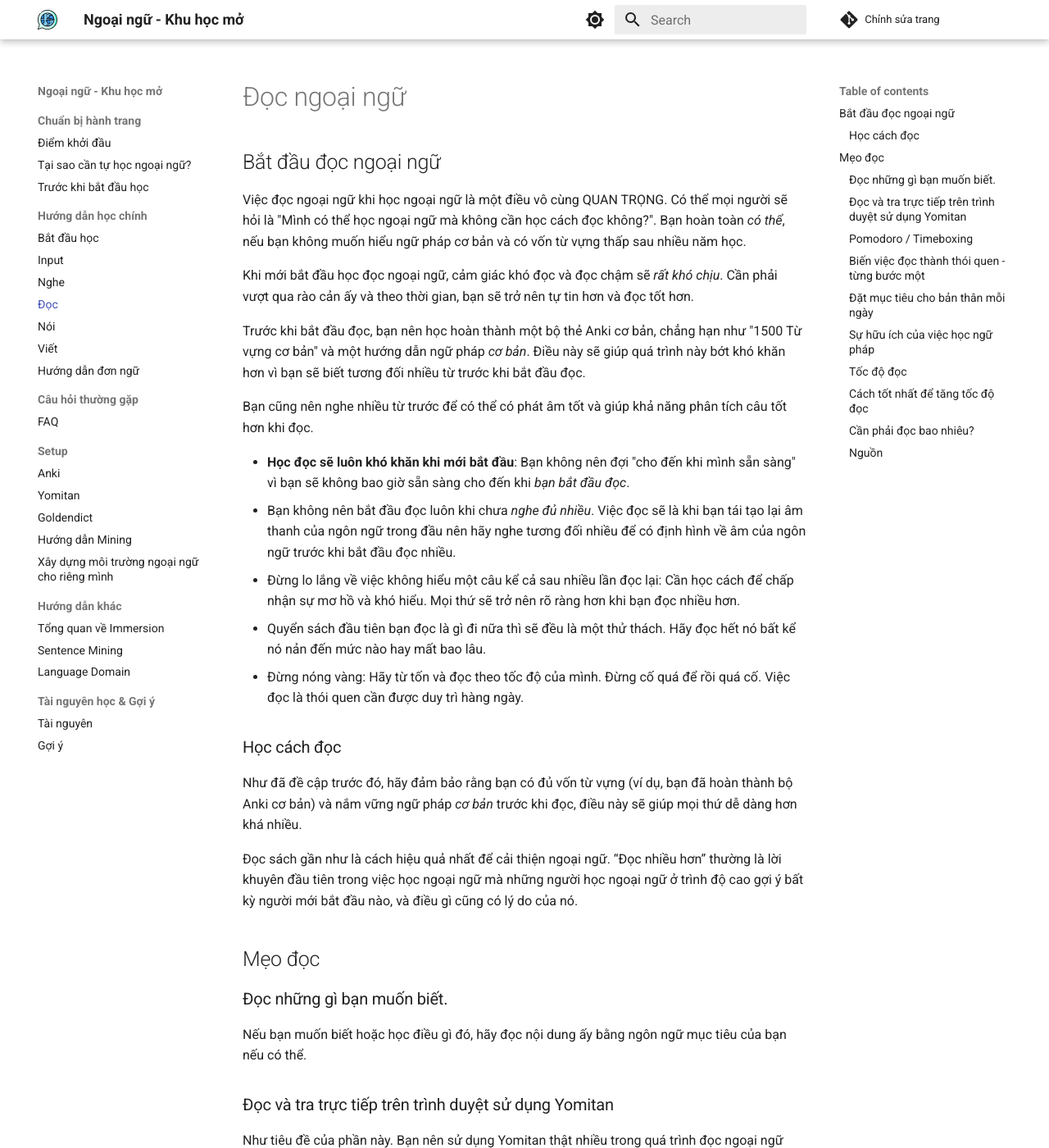
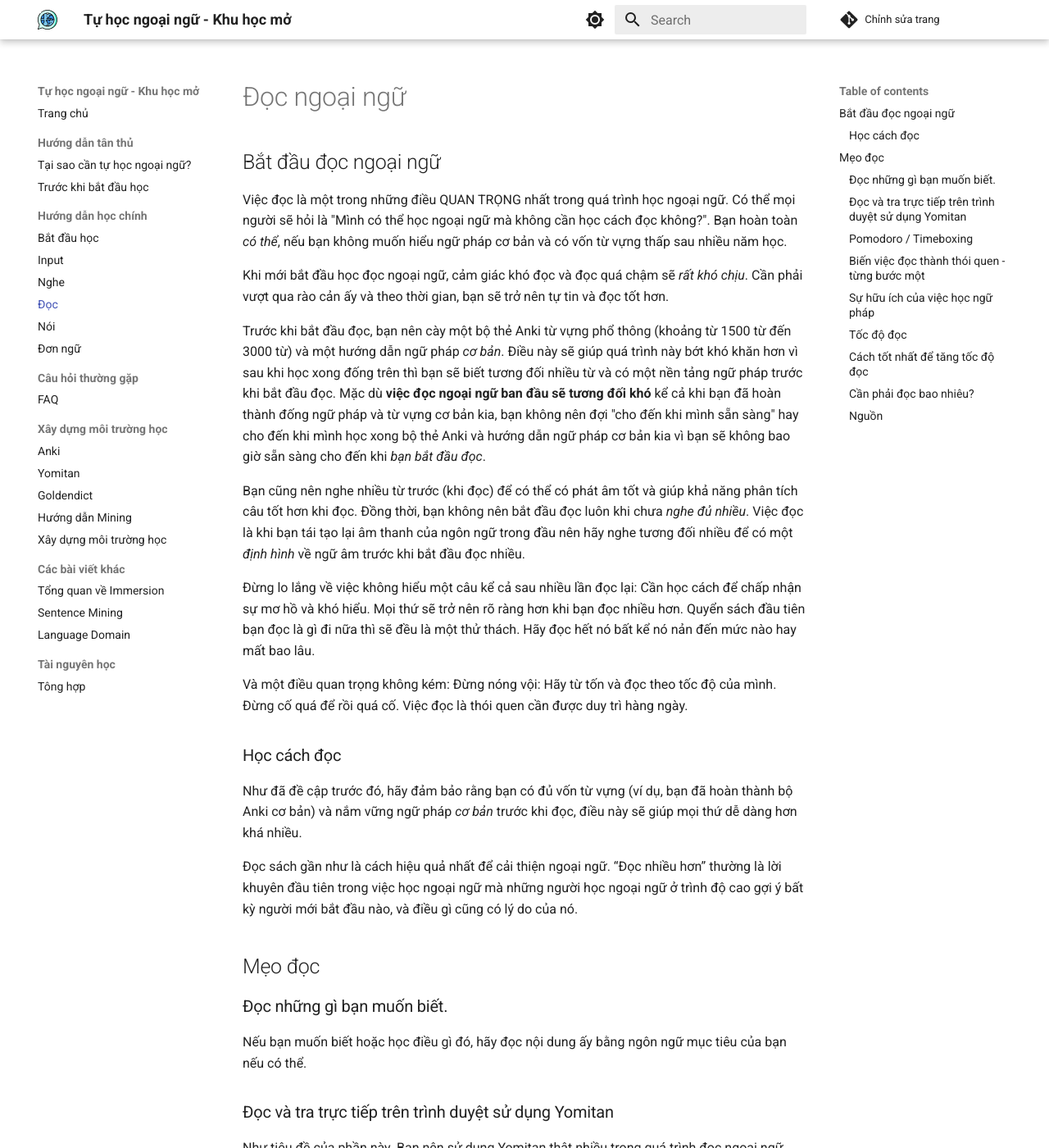
Before and after one commit to daihocmo/ngoai-ngu, an MkDocs documentation site: the page built from docs/doc.md, in a window 1280 px wide and 1400 px high. Shown: the whole window at 82% size. Built offline with MkDocs 1.6.1 and Material for MkDocs 9.7.7, drawn with Linux system fonts in a browser that asks for light colours; comment, search, counter and statistics services are not loaded; some of the changed text lies outside the part shown.

Commit message:
Update doi chut

```diff
--- a/docs/doc.md
+++ b/docs/doc.md
@@ -2,19 +2,17 @@
 
 ## Bắt đầu đọc ngoại ngữ
 
-Việc đọc ngoại ngữ khi học ngoại ngữ là một điều vô cùng QUAN TRỌNG. Có thể mọi người sẽ hỏi là "Mình có thể học ngoại ngữ mà không cần học cách đọc không?". Bạn hoàn toàn *có thể*, nếu bạn không muốn hiểu ngữ pháp cơ bản và có vốn từ vựng thấp sau nhiều năm học.
+Việc đọc là một trong những điều QUAN TRỌNG nhất trong quá trình học ngoại ngữ. Có thể mọi người sẽ hỏi là "Mình có thể học ngoại ngữ mà không cần học cách đọc không?". Bạn hoàn toàn *có thể*, nếu bạn không muốn hiểu ngữ pháp cơ bản và có vốn từ vựng thấp sau nhiều năm học.
 
-Khi mới bắt đầu học đọc ngoại ngữ, cảm giác khó đọc và đọc chậm sẽ *rất khó chịu*. Cần phải vượt qua rào cản ấy và theo thời gian, bạn sẽ trở nên tự tin hơn và đọc tốt hơn.
+Khi mới bắt đầu học đọc ngoại ngữ, cảm giác khó đọc và đọc quá chậm sẽ *rất khó chịu*. Cần phải vượt qua rào cản ấy và theo thời gian, bạn sẽ trở nên tự tin và đọc tốt hơn.
 
-Trước khi bắt đầu đọc, bạn nên học hoàn thành một bộ thẻ Anki cơ bản, chẳng hạn như "1500 Từ vựng cơ bản" và một hướng dẫn ngữ pháp *cơ bản*. Điều này sẽ giúp quá trình này bớt khó khăn hơn vì bạn sẽ biết tương đối nhiều từ trước khi bắt đầu đọc.
+Trước khi bắt đầu đọc, bạn nên cày một bộ thẻ Anki từ vựng phổ thông (khoảng từ 1500 từ đến 3000 từ) và một hướng dẫn ngữ pháp *cơ bản*. Điều này sẽ giúp quá trình này bớt khó khăn hơn vì sau khi học xong đống trên thì bạn sẽ biết tương đối nhiều từ và có một nền tảng ngữ pháp trước khi bắt đầu đọc. Mặc dù **việc đọc ngoại ngữ ban đầu sẽ tương đối khó** kể cả khi bạn đã hoàn thành đống ngữ pháp và từ vựng cơ bản kia, bạn không nên đợi "cho đến khi mình sẵn sàng" hay cho đến khi mình học xong bộ thẻ Anki và hướng dẫn ngữ pháp cơ bản kia vì bạn sẽ không bao giờ sẵn sàng cho đến khi *bạn bắt đầu đọc*.
 
-Bạn cũng nên nghe nhiều từ trước để có thể có phát âm tốt và giúp khả năng phân tích câu tốt hơn khi đọc.
+Bạn cũng nên nghe nhiều từ trước (khi đọc) để có thể có phát âm tốt và giúp khả năng phân tích câu tốt hơn khi đọc. Đồng thời, bạn không nên bắt đầu đọc luôn khi chưa *nghe đủ nhiều*. Việc đọc là khi bạn tái tạo lại âm thanh của ngôn ngữ trong đầu nên hãy nghe tương đối nhiều để có một _định hình_ về ngữ âm trước khi bắt đầu đọc nhiều.
 
-- **Học đọc sẽ luôn khó khăn khi mới bắt đầu**: Bạn không nên đợi "cho đến khi mình sẵn sàng" vì bạn sẽ không bao giờ sẵn sàng cho đến khi *bạn bắt đầu đọc*.
-- Bạn không nên bắt đầu đọc luôn khi chưa *nghe đủ nhiều*. Việc đọc sẽ là khi bạn tái tạo lại âm thanh của ngôn ngữ trong đầu nên hãy nghe tương đối nhiều để có định hình về âm của ngôn ngữ trước khi bắt đầu đọc nhiều.
-- Đừng lo lắng về việc không hiểu một câu kể cả sau nhiều lần đọc lại: Cần học cách để chấp nhận sự mơ hồ và khó hiểu. Mọi thứ sẽ trở nên rõ ràng hơn khi bạn đọc nhiều hơn.
-- Quyển sách đầu tiên bạn đọc là gì đi nữa thì sẽ đều là một thử thách. Hãy đọc hết nó bất kể nó nản đến mức nào hay mất bao lâu.
-- Đừng nóng vàng: Hãy từ tốn và đọc theo tốc độ của mình. Đừng cố quá để rồi quá cố. Việc đọc là thói quen cần được duy trì hàng ngày.
+Đừng lo lắng về việc không hiểu một câu kể cả sau nhiều lần đọc lại: Cần học cách để chấp nhận sự mơ hồ và khó hiểu. Mọi thứ sẽ trở nên rõ ràng hơn khi bạn đọc nhiều hơn. Quyển sách đầu tiên bạn đọc là gì đi nữa thì sẽ đều là một thử thách. Hãy đọc hết nó bất kể nó nản đến mức nào hay mất bao lâu.
+
+Và một điều quan trọng không kém: Đừng nóng vội: Hãy từ tốn và đọc theo tốc độ của mình. Đừng cố quá để rồi quá cố. Việc đọc là thói quen cần được duy trì hàng ngày.
 
 ### Học cách đọc
 
@@ -37,21 +35,15 @@
 
 Nghe thì có vẻ không nhiều nhưng đây lại là một phương pháp rất hữu ích.
 
-Mình thường uống nước, đứng dậy hoặc đi lại trong giờ giải lao; nó giúp bạn tỉnh táo khi tiếp tục đọc. Cài đặt mặc định là 25 phút tập trung, nghỉ ngắn trong 5 phút và nghỉ dài trong 15 phút. Có lẽ 25 phút là quá nhiều nên có lẽ nên chọn **20 phút**.
+Mình thường uống nước, đứng dậy hoặc đi lại trong giờ giải lao; nó giúp bạn tỉnh táo khi tiếp tục đọc. Cài đặt mặc định là 25 phút tập trung, nghỉ ngắn trong 5 phút và nghỉ dài trong 15 phút.
 
 ### Biến việc đọc thành thói quen - từng bước một
 
 Bạn cần biến việc đọc thành thói quen; đọc với số lượng mà bạn có thể thực hiện được mỗi ngày. Và theo thời gian, khi bạn làm điều này hàng ngày, nó sẽ trở thành thói quen, và bạn có thể cảm thấy muốn đọc mà không cần nghĩ rằng “đã đến lúc cải thiện ngoại ngữ của mình”, bởi vì việc đọc hàng ngày sẽ trở thành một việc bình thường đối với bạn.
 
-### Đặt mục tiêu cho bản thân mỗi ngày
-
-Đặt cho mình một mục tiêu mà bạn có thể đạt được hàng ngày là một cách tuyệt vời để duy trì động lực đọc sách mỗi ngày. Cố gắng tìm cho mình một mục tiêu cụ thể.
-
-Hãy đọc trong khoảng thời gian mà bạn sẵn sàng đọc trong ngày, sau đó thử xem bạn đã đọc được bao nhiêu số trang. Sau đó lấy số lượng trang đấy và tăng nó lên một chút (làm tròn nó lên, chắc vậy) và lấy đó làm mục tiêu đọc hàng ngày.
-
 ### Sự hữu ích của việc học ngữ pháp
 
-Việc học ngữ pháp thực sự cần thiết nếu bạn muốn đọc tốt. Nếu bạn chưa học ngữ pháp nhiều thì bạn nên học, học những thứ như "các phần ngữ pháp phổ biến" hay "các cấu trúc ngữ pháp cơ bản" chẳng hạn. Nhưng không phải là “học ngữ pháp trước khi đọc” mà là, “học ngữ pháp để cải thiện khả năng đọc của bạn, điều mà bạn nên làm ngay bây giờ”.
+Việc học ngữ pháp là bắt buộc nếu bạn muốn đọc tốt. Nếu bạn chưa học ngữ pháp nhiều thì bạn nên học, kiểu như "các cấu trúc ngữ pháp phổ biến" hay "các cấu trúc ngữ pháp cơ bản" chẳng hạn. Nhưng không phải là “học ngữ pháp trước khi đọc” mà là, “học ngữ pháp để cải thiện khả năng đọc của bạn, điều mà bạn nên làm ngay bây giờ”.
 
 Đừng quan tâm liệu ngữ pháp trong sách có phải là “ngữ pháp thực sự” hay không. Chúng rất hữu ích vì chúng là những cụm từ và cấu trúc mà không thực sự có ý nghĩa rõ ràng khi đứng một mình, và bạn có thể sẽ bỏ qua chúng khi thực hiện Immersion. Việc học ngữ pháp như trên hoàn toàn là một lựa chọn ĐÚNG.
 
--- a/mkdocs.yml
+++ b/mkdocs.yml
@@ -1,12 +1,12 @@
-site_name: Ngoại ngữ - Khu học mở
-site_description: Phương pháp học (chắc là) mọi ngoại ngữ thông qua Immersion và Comprehensible Input, completely free.
+site_name: Tự học ngoại ngữ - Khu học mở
+site_description: Phương pháp tự học (chắc là) mọi ngoại ngữ thông qua Immersion và Comprehensible Input, completely free.
 site_author: duykhanh471
 repo_name: Chỉnh sửa trang
 repo_url: https://github.com/daihocmo/ngoai-ngu
 
 nav:
-  - 'Chuẩn bị hành trang':
-      - 'Điểm khởi đầu': 'index.md'
+  - 'Trang chủ': 'index.md'
+  - 'Hướng dẫn tân thủ':
       - 'Tại sao cần tự học ngoại ngữ?': 'phai-tu-hoc.md'
       - 'Trước khi bắt đầu học': 'truoc-khi-bat-dau.md'
   - 'Hướng dẫn học chính':
@@ -15,23 +15,21 @@
       - 'Nghe': nghe.md
       - 'Đọc': doc.md
       - 'Nói': noi.md
-      - 'Viết': viet.md
-      - 'Hướng dẫn đơn ngữ': 'huong-dan-don-ngu.md'
+      - 'Đơn ngữ': 'huong-dan-don-ngu.md'
   - 'Câu hỏi thường gặp':
     - 'FAQ': faq.md
-  - 'Setup':
+  - 'Xây dựng môi trường học':
       - 'Anki': 'anki.md'
       - 'Yomitan': 'yomitan.md'
       - 'Goldendict': 'goldendict.md'
       - 'Hướng dẫn Mining': 'mining.md'
-      - 'Xây dựng môi trường ngoại ngữ cho riêng mình': setup.md
-  - 'Hướng dẫn khác':
+      - 'Xây dựng môi trường học': setup.md
+  - 'Các bài viết khác':
       - 'Tổng quan về Immersion': overview.md
       - 'Sentence Mining': sentence-mining.md
       - 'Language Domain': language-domain.md
-  - 'Tài nguyên học & Gợi ý':
-      - 'Tài nguyên': 'resources.md'
-      - 'Gợi ý': 'goi-y.md'
+  - 'Tài nguyên học':
+      - 'Tông hợp': 'resources.md'
 
 theme:
   palette:
```
Also changed, not shown: docs/faq.md (+2 -1 lines), docs/phai-tu-hoc.md (+2 -0 lines).
